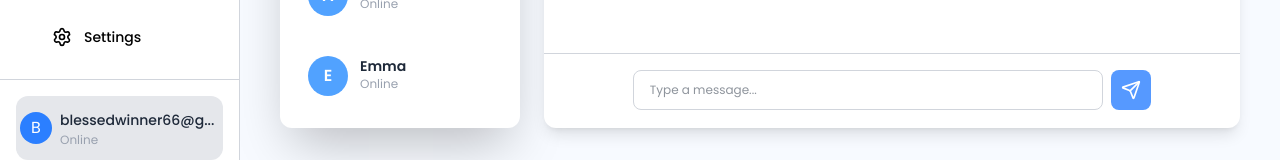
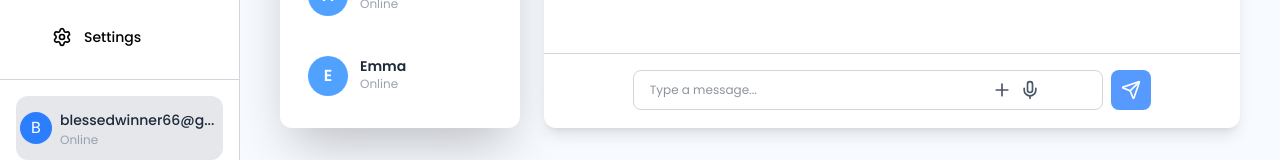
Before and after one commit to blessed-winner/Horizon, a React app in the folder frontend/: page /admin/chat in a window 1280 px wide. Shown: the part 358-518 px from the top of the page. Built offline with nearby package versions, Linux system fonts and the light colour scheme; the HTML template or start-up script is replaced by a standard one.

Commit message:
Voice note and file upload in sending messages

```diff
--- a/frontend/src/pages/Chat.tsx
+++ b/frontend/src/pages/Chat.tsx
@@ -1,4 +1,4 @@
-import { MessageSquare, Send, Users } from "lucide-react"
+import { MessageSquare, Mic, Plus, Send, Users } from "lucide-react"
 
 const Chat = () => {
   const users = [ "Mike","Sarah","Alex","Emma" ]
@@ -41,7 +41,13 @@ const Chat = () => {
                  <MessageSquare className="animate-bounce text-blue-400"/>
             </div>
             <div className="border-t border-gray-300 flex items-center justify-center h-18 p-3 gap-2">
-               <input type="text" className="border border-gray-300 rounded-lg text-xs text-gray-800 w-[70%] px-4 h-10 placeholder:text-xs outline-none" placeholder="Type a message..."/>
+              <div  className="border relative border-gray-300 rounded-lg text-xs text-gray-800 w-[70%] px-4 h-10 flex items-center">
+                  <input type="text" className="placeholder:text-xs outline-none w-[75%]" placeholder="Type a message..."/>
+              </div>
+               <div className="flex gap-2 absolute right-60">
+                 <Plus className="w-5 h-5 text-gray-600"/>
+                 <Mic className="w-5 h-5 text-gray-600"/>
+               </div>
                <span className="bg-blue-500/80 w-10 h-10 flex items-center rounded-lg justify-center text-white cursor-pointer">
                  <Send className="w-5 h-5"/>
                </span>
```
